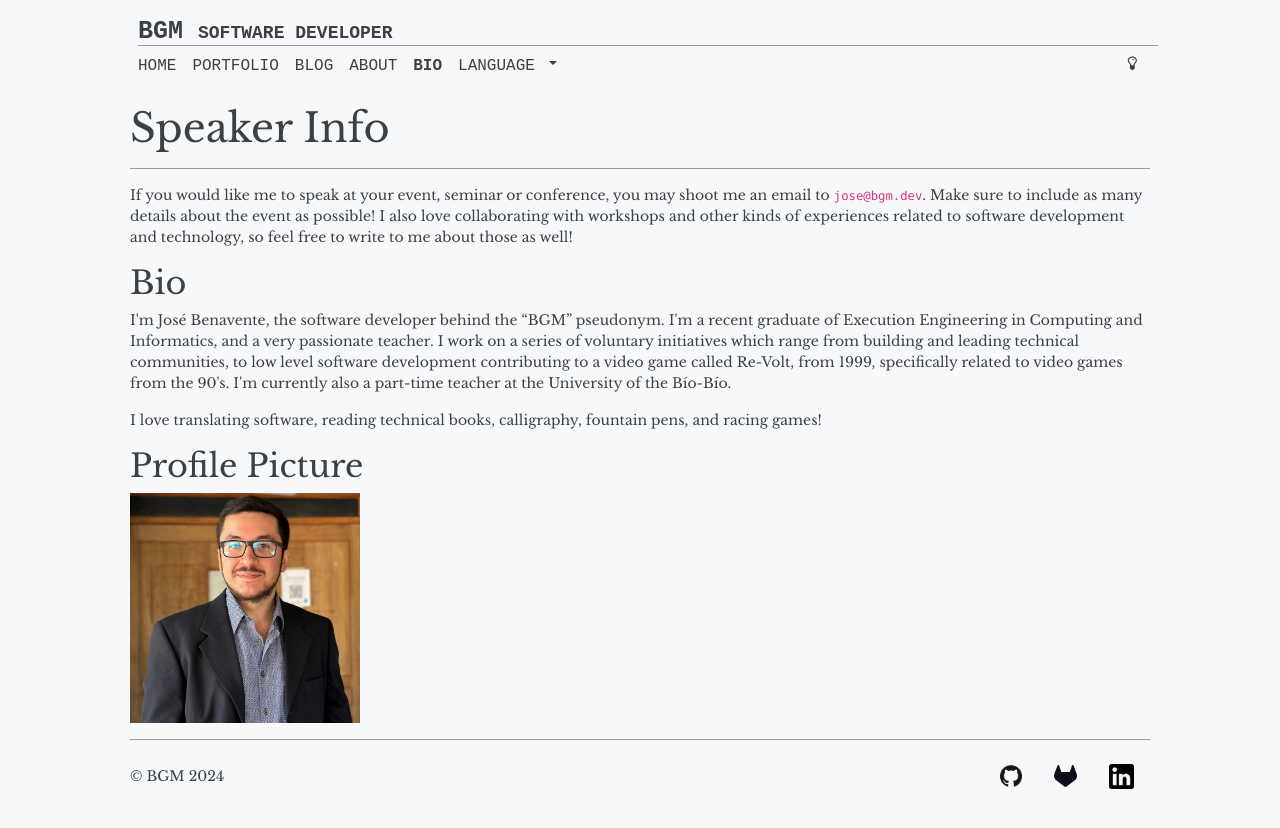
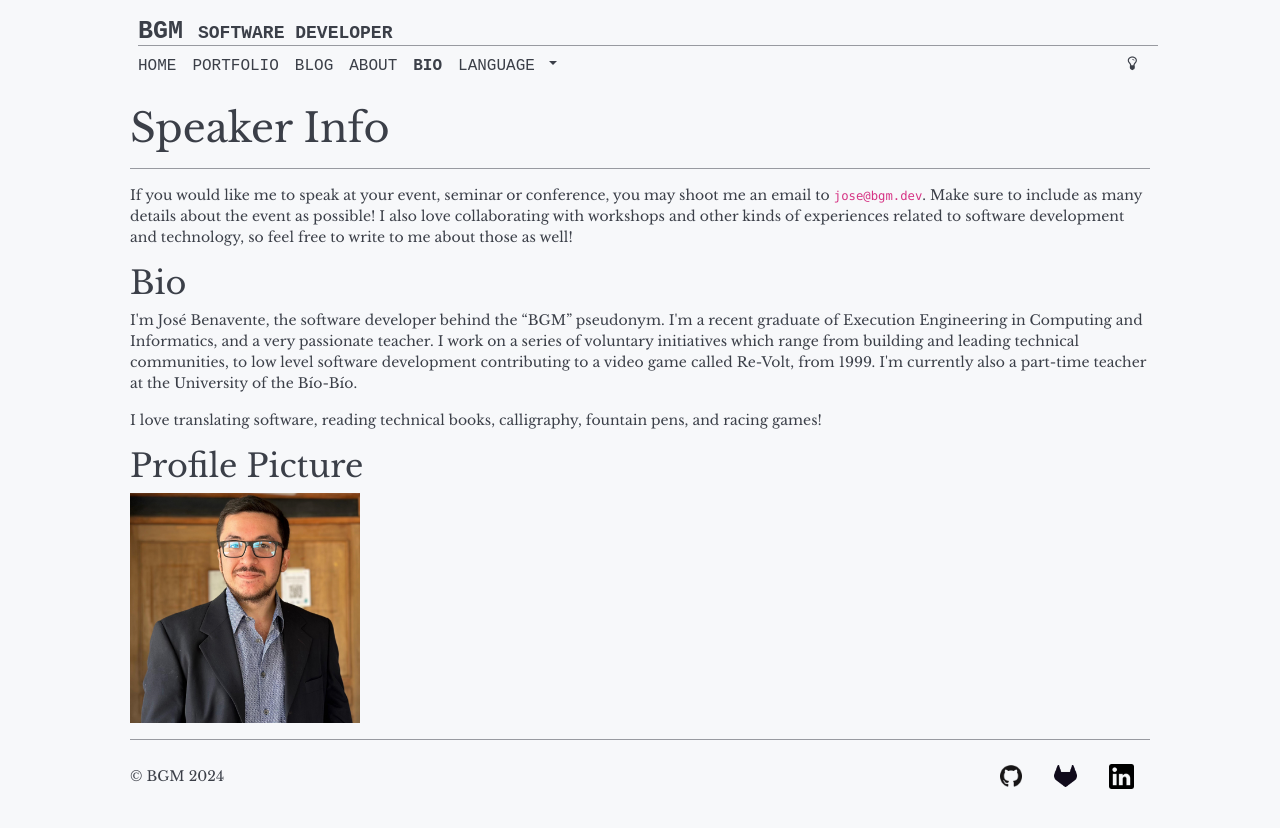
Before and after one commit to BGMP/bgm.dev, a Jekyll site: the page built from _pages/bio.html, in a window 1280 px wide. Shown: the top 828 px of the page. Built offline with Jekyll 4.4.1, drawn with Linux system fonts in a browser that asks for light colours; nearby versions of some CDN libraries.

```diff
--- a/_pages/bio.html
+++ b/_pages/bio.html
@@ -21,8 +21,8 @@
             I'm José Benavente, the software developer behind the “BGM” pseudonym. I'm a recent graduate of Execution
             Engineering in Computing and Informatics, and a very passionate teacher. I work on a series of voluntary
             initiatives which range from building and leading technical communities, to low level software development
-            contributing to a video game called Re-Volt, from 1999, specifically related to video games from the 90's.
-            I'm currently also a part-time teacher at the University of the Bío-Bío.
+            contributing to a video game called Re-Volt, from 1999. I'm currently also a part-time teacher at
+            the University of the Bío-Bío.
         </p>
 
         <p>
```
